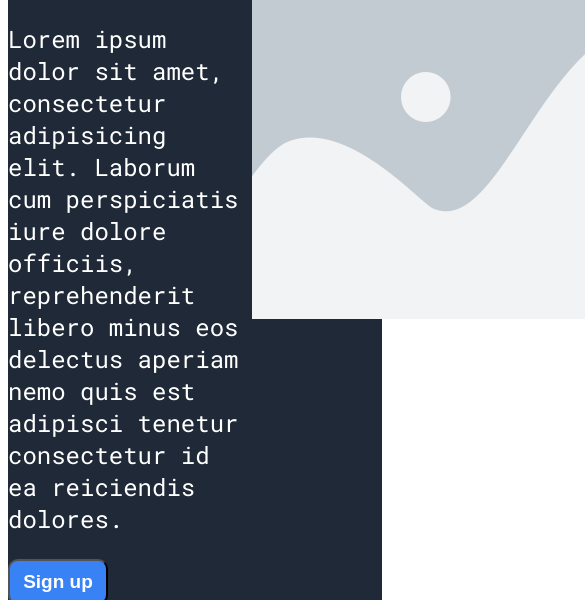
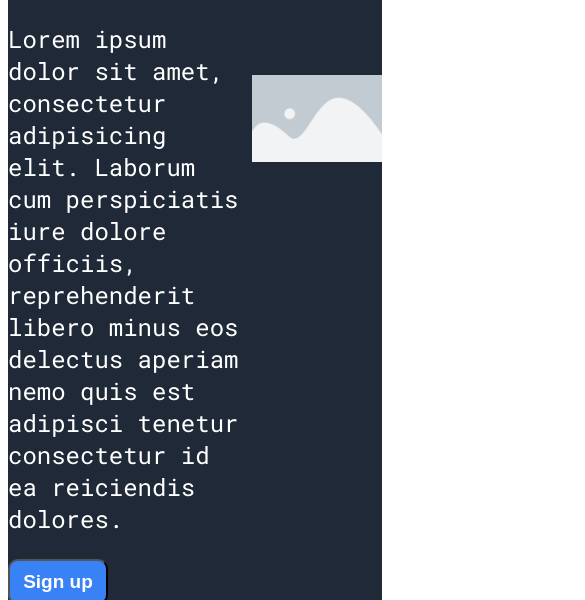
Before and after one commit to SeekNDDestroy/landing_page, a plain HTML site: page index.html in a window 390 px wide. Shown: the part 500-1100 px from the top of the page, 585 px wide, since content can reach past the window. Drawn offline with Linux system fonts and the light colour scheme.

Commit message:
make image responsive

```diff
--- a/style.css
+++ b/style.css
@@ -166,3 +166,8 @@ footer{
     display: flex;
     justify-content: center;
 }
+
+img{
+    height: auto;
+    max-width: 100%;;
+}
```
